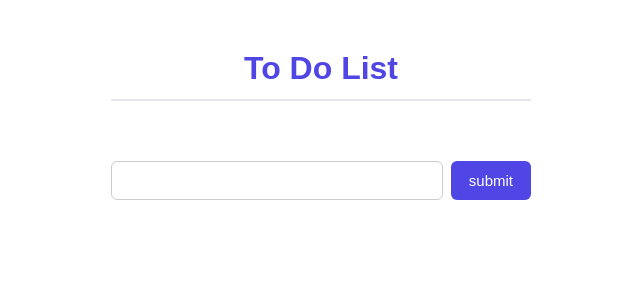
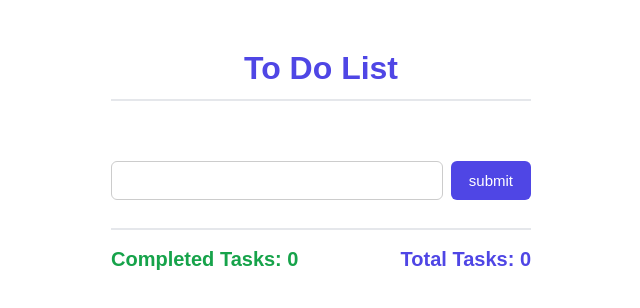
Before and after one commit to rafayykhan/learn-react, a React (Vite) app in the folder 07-reactMasterClass-ToDo-project/: page / in a window 1280 px wide. Shown: the top 308 px of the page, without its empty margins (319-959 px from the left). Built offline with nearby package versions, Linux system fonts and the light colour scheme.

Commit message:
feat: add task counters to Todo component footer for completed and total tasks

```diff
--- a/07-reactMasterClass-ToDo-project/src/Components/Todo.jsx
+++ b/07-reactMasterClass-ToDo-project/src/Components/Todo.jsx
@@ -4,7 +4,6 @@ import TodoItems from "./TodoItems";
 export default function Todo() {
   //   const [toDo, setToDo] = useState("");
   const [toDo, setToDo] = useState({ name: "", done: false });
-
   // we want to store the list somewhere so we can display it on the screen and we can also add new items
   // to the list and we can also remove items from the list. so we will use useState hook to create a state
   //  variable called toDoList and a function called setToDoList to update the value of toDoList. The initial
@@ -14,6 +13,9 @@ export default function Todo() {
   //  variable called toDo and a function called setToDo to update the value of toDo. The initial value
   //  of toDo is set to an empty string. and we are also creating a state variable called toDoList and a
   // function called setToDoList to update the value of toDoList. The initial value of toDoList is set to an empty array.
+
+  const completedTasks = toDoList.filter((todo) => todo.done).length;
+  const totalTodos = toDoList.map((todo)=> todo.name).length
 
   function handleClick(e, item) {
     e.preventDefault(); // this will prevent the page from reloading when we submit the form and it will allow us to handle the form submission in our own way.
@@ -122,6 +124,23 @@ export default function Todo() {
           })}
         </ul>
       </span>
+      {/* the footer row: flex pushes one counter to each end with space-between */}
+      <div
+        style={{
+          display: "flex",
+          justifyContent: "space-between",
+          alignItems: "center",
+          gap: "12px",
+          marginTop: "28px",
+          paddingTop: "18px",
+          borderTop: "2px solid #e5e7eb", // a line to separate the footer from the list
+          fontSize: "20px",
+          fontWeight: "600",
+        }}
+      >
+        <div style={{ color: "#16a34a" }}>Completed Tasks: {completedTasks}</div>
+        <div style={{ color: "#4f46e5" }}>Total Tasks: {totalTodos}</div>
+      </div>
     </div>
   );
 }
```
